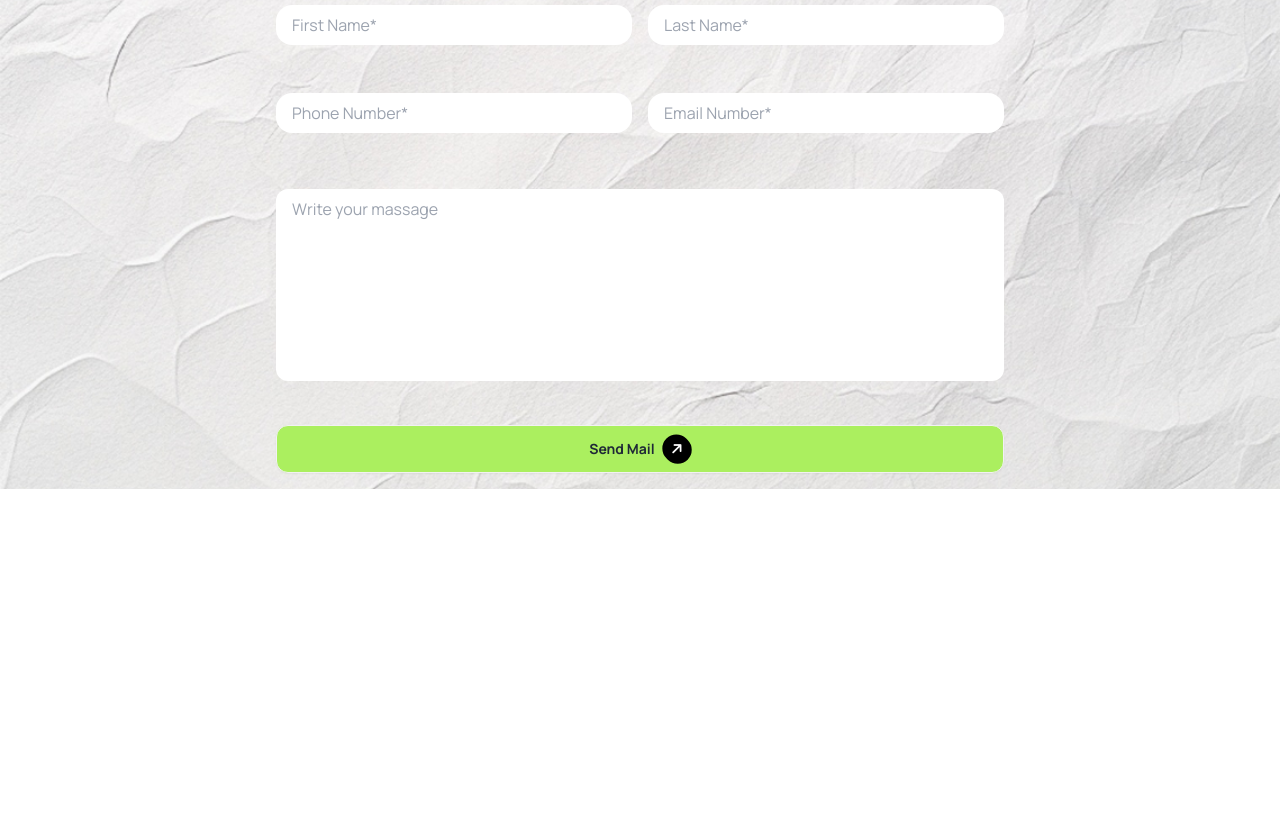
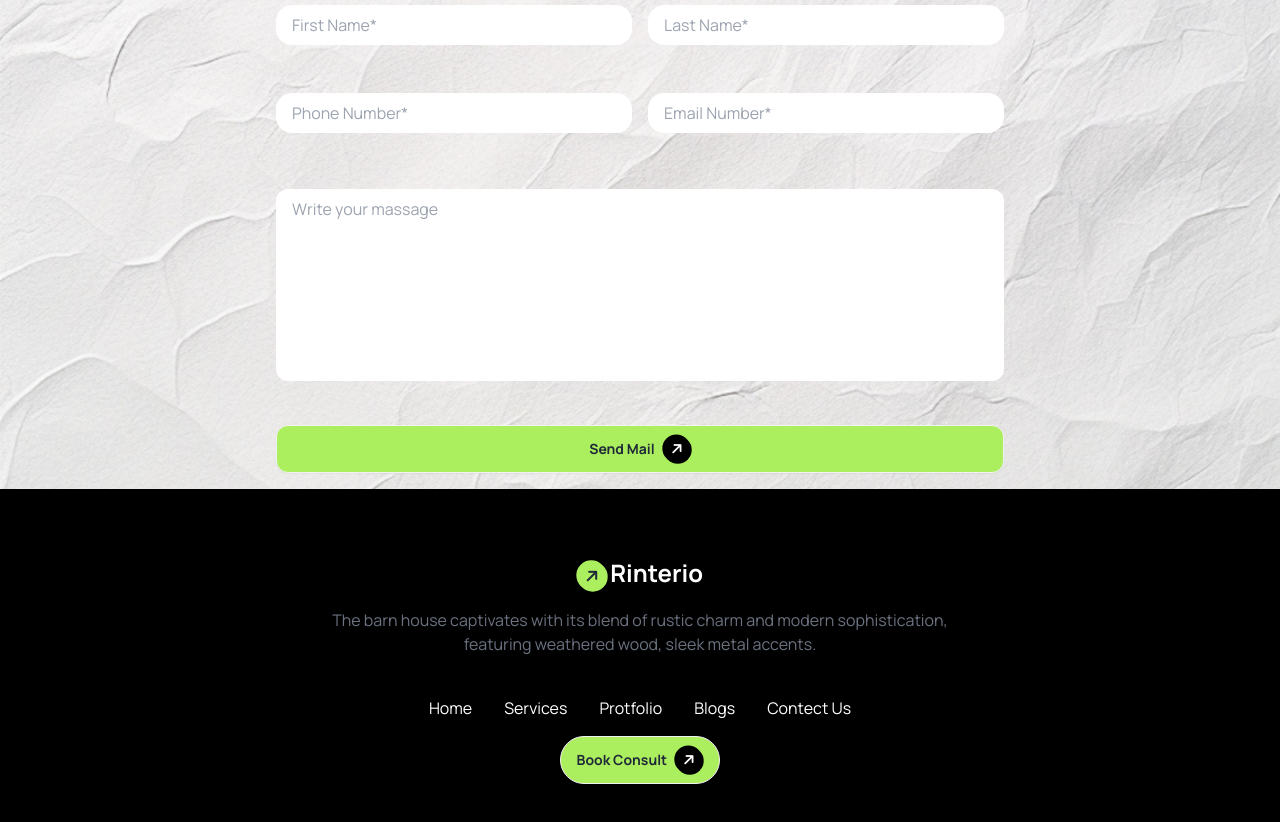
Before and after one commit to arojitmondal996/B10-Assignment-03, a plain HTML site: page index.html in a window 1280 px wide. Shown: the part 4869-5691 px from the top of the page. Before the commit the page ends 5358 px from the top, so only its background shows below. Drawn offline with nearby package versions, Linux system fonts and the light colour scheme.

Commit message:
footer section complete

```diff
--- a/index.html
+++ b/index.html
@@ -431,22 +431,22 @@
             <div class="w-7/12 mt-7 lg:mx-auto lg:mt-8">
                 <div class="flex-1 lg:flex gap-4 mt:6">
                     <div class="w-full">
-                        <input class="py-2 px-4 rounded-2xl text-start mb-4 w-[390px] lg:w-full" type="text" name="" id=""
-                            placeholder="First Name*">
+                        <input class="py-2 px-4 rounded-2xl text-start mb-4 w-[390px] lg:w-full" type="text" name=""
+                            id="" placeholder="First Name*">
                     </div>
                     <div class="w-full">
-                        <input class="py-2 px-4 rounded-2xl text-left mb-4 lg:mb-0 w-[390px] lg:w-full" type="text" name="" id=""
-                            placeholder="Last Name*">
+                        <input class="py-2 px-4 rounded-2xl text-left mb-4 lg:mb-0 w-[390px] lg:w-full" type="text"
+                            name="" id="" placeholder="Last Name*">
                     </div>
                 </div>
                 <div class="flex-1 lg:flex gap-4 lg:mt-8">
                     <div class="w-full">
-                        <input class="py-2 px-4 rounded-2xl text-start mb-4 lg:mb-0 w-[390px] lg:w-full" type="text" name="" id=""
-                            placeholder="Phone Number*">
+                        <input class="py-2 px-4 rounded-2xl text-start mb-4 lg:mb-0 w-[390px] lg:w-full" type="text"
+                            name="" id="" placeholder="Phone Number*">
                     </div>
                     <div class="w-full">
-                        <input class="py-2 px-4 rounded-2xl ml-0 mb-4 lg:mb-0 w-[390px] lg:w-full" type="text" name="" id=""
-                            placeholder="Email Number*">
+                        <input class="py-2 px-4 rounded-2xl ml-0 mb-4 lg:mb-0 w-[390px] lg:w-full" type="text" name=""
+                            id="" placeholder="Email Number*">
                     </div>
                 </div>
                 <div class="lg:mt-6">
@@ -459,8 +459,23 @@
             </div>
         </section>
     </main>
-    <footer>
-
+    <footer class="flex font-manrope bg-black p-5">
+        <div class="flex-1 justify-center items-center text-center mt-12 mb-12">
+            <h1 class="mb-4"><i class="fa-solid fa-arrow-right -rotate-45 p-2 bg-[#ABEF5F] rounded-2xl"></i> <span
+                    class="text-white text-2xl font-bold gap-7">Rinterio</span></h1>
+            <p class="text-gray-500">The barn house captivates with its blend of rustic charm and modern sophistication,
+                <br> featuring weathered wood, sleek metal accents.
+            </p>
+            <div class="flex-1 lg:flex mt-10 gap-8 text-white mb-4 justify-center items-center text-center">
+                <div>Home</div>
+                <div>Services</div>
+                <div>Protfolio</div>
+                <div>Blogs</div>
+                <div>Contect Us</div>
+            </div>
+            <button class="btn bg-[#ABEF5F] font-bold rounded-3xl items-center">Book Consult<i
+                    class="fa-solid fa-arrow-right -rotate-45 p-2 bg-black rounded-2xl text-white"></i></button>
+        </div>
     </footer>
 </body>
 
```
